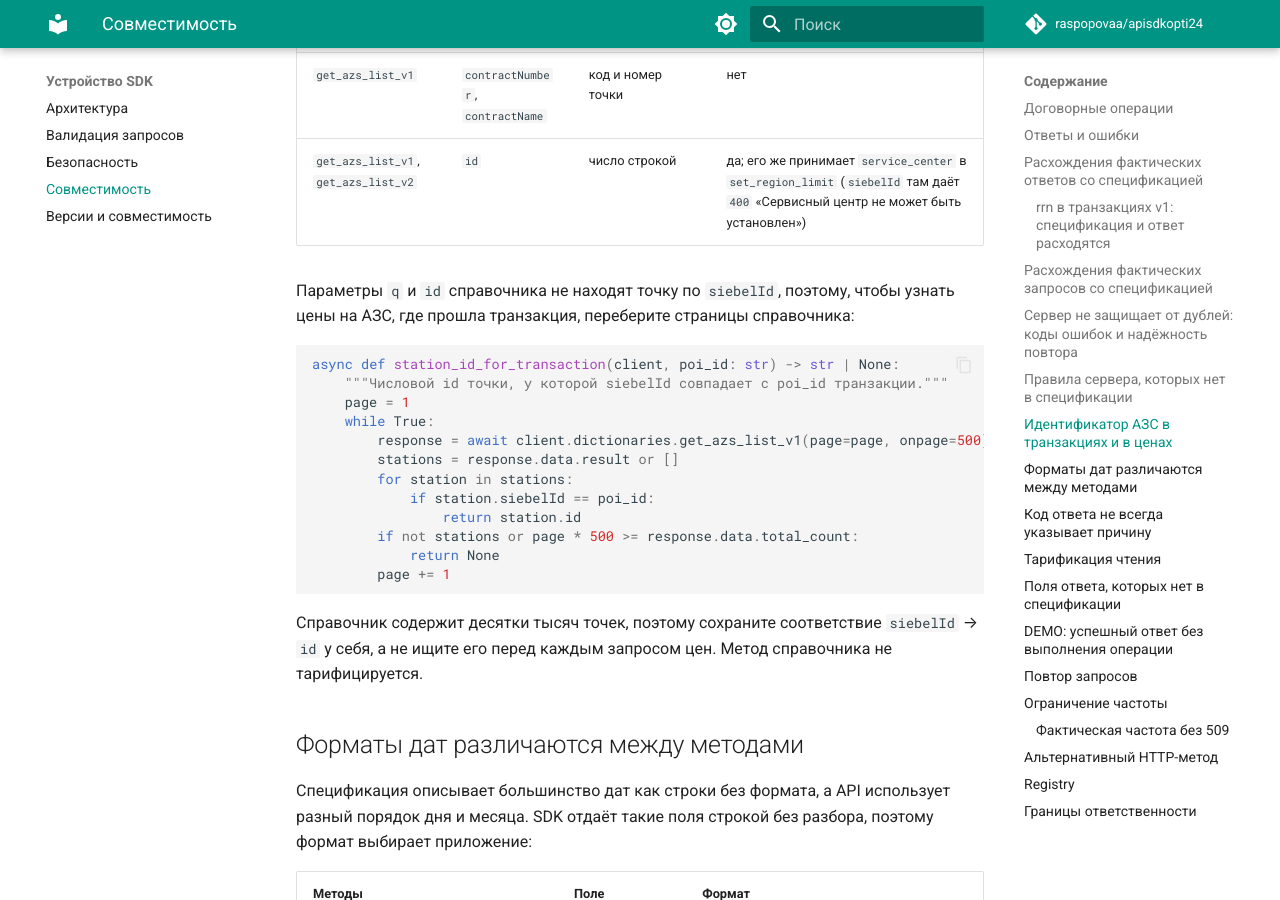
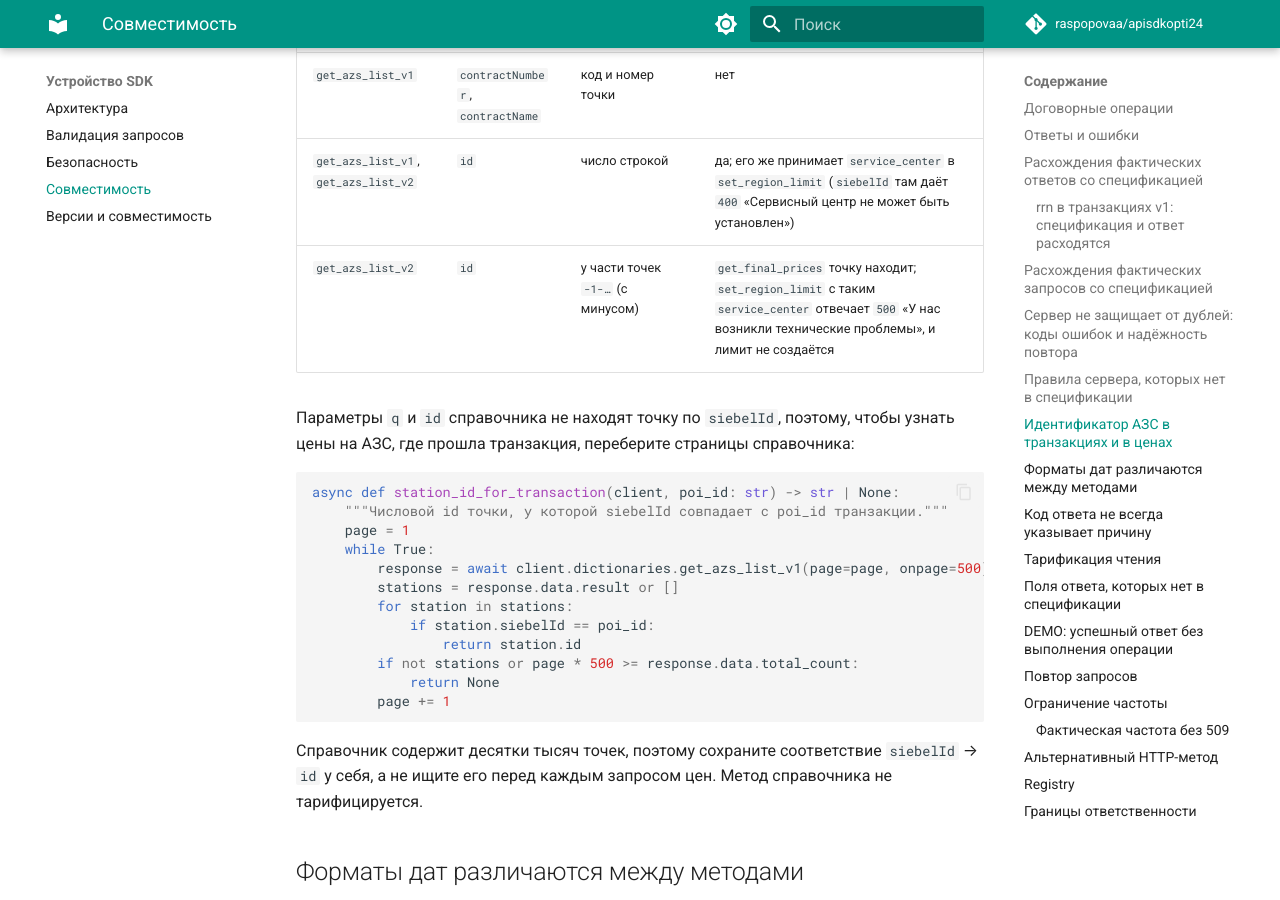
Before and after one commit to raspopovaa/apisdkopti24, an MkDocs documentation site: the page built from docs/spec-compatibility.md, in a window 1280 px wide and 900 px high, scrolled down 11953 px. Built offline with MkDocs 1.6.1 and Material for MkDocs 9.7.7, drawn with Linux system fonts in a browser that asks for light colours; comment, search, counter and statistics services are not loaded; the version menu is left out.

Commit message:
docs: set_region_limit with a dash-prefixed point id returns 500
Co-Authored-By: Claude Opus 5.5 <noreply@anthropic.com>
Claude-Session: https://claude.ai/code/session_015dGGiqu5A1XNDbRHPeRjg7

```diff
--- a/docs/spec-compatibility.md
+++ b/docs/spec-compatibility.md
@@ -169,6 +169,7 @@ API принимает запросы, которые спецификация
 | `get_azs_list_v1` | `siebelId` | `1-…`: совпадает с `poi_id` транзакции | нет |
 | `get_azs_list_v1` | `contractNumber`, `contractName` | код и номер точки | нет |
 | `get_azs_list_v1`, `get_azs_list_v2` | `id` | число строкой | да; его же принимает `service_center` в `set_region_limit` (`siebelId` там даёт `400` «Сервисный центр не может быть установлен») |
+| `get_azs_list_v2` | `id` | у части точек `-1-…` (с минусом) | `get_final_prices` точку находит; `set_region_limit` с таким `service_center` отвечает `500` «У нас возникли технические проблемы», и лимит не создаётся |
 
 Параметры `q` и `id` справочника не находят точку по `siebelId`, поэтому, чтобы
 узнать цены на АЗС, где прошла транзакция, переберите страницы справочника:
```
Also changed, not shown: CHANGELOG.md (+2 -1 lines).
